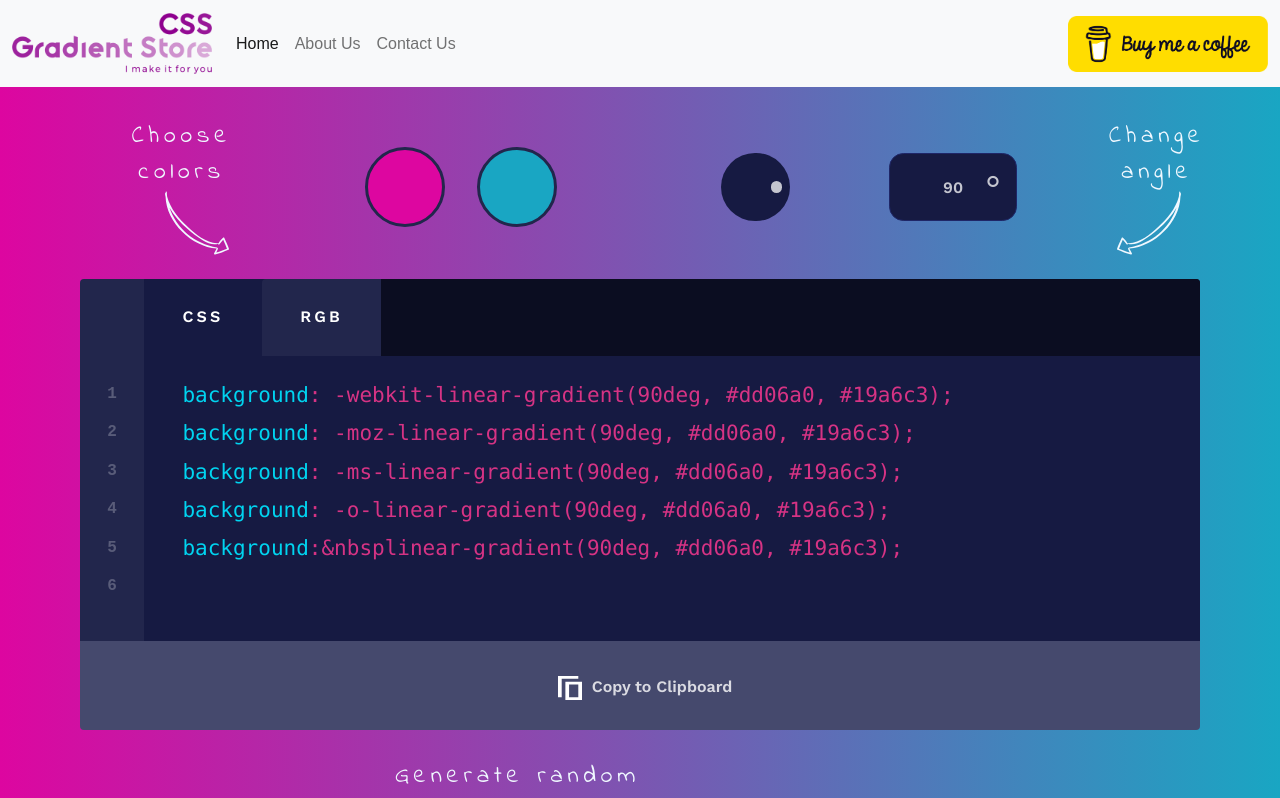
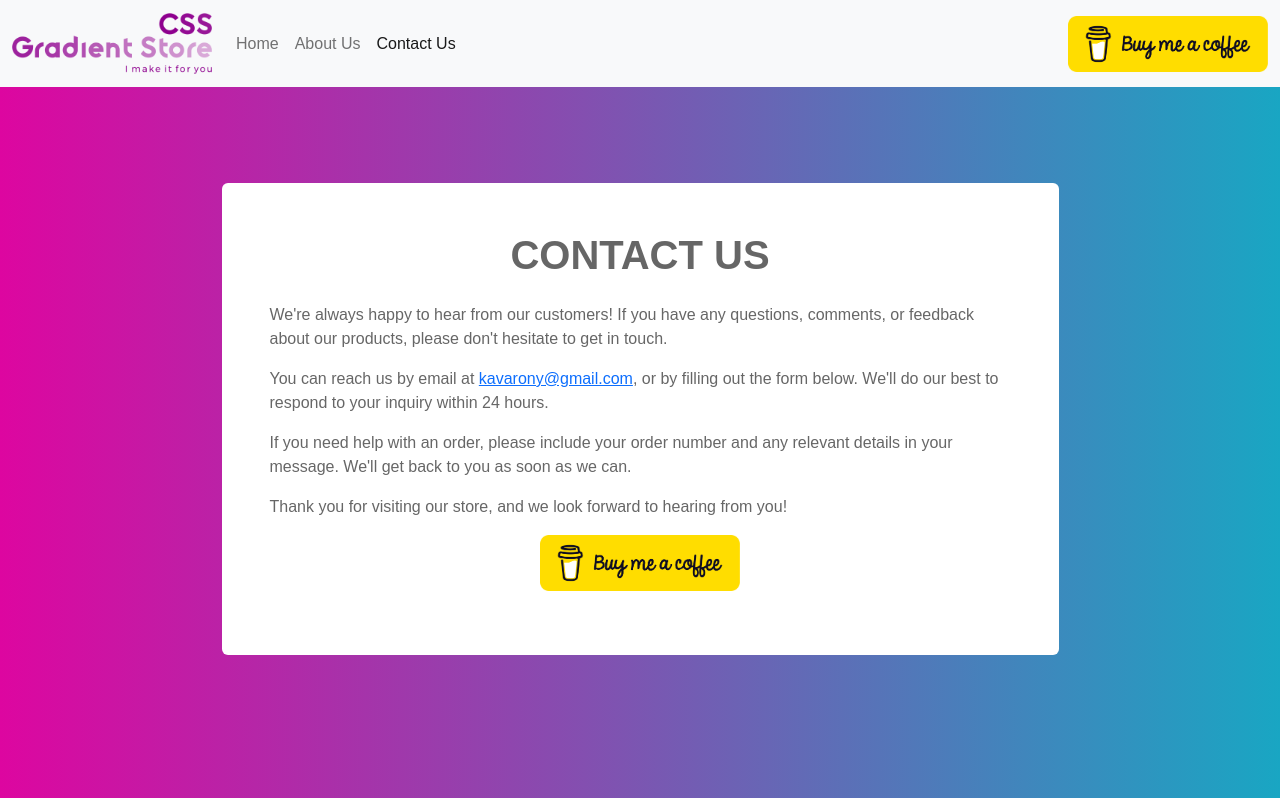
Before and after one commit to kavarony/css-gradient-store, an Angular app: page /contact in a window 1280 px wide. Before the commit this address led to /home. Shown: the top 798 px of the page. Built offline with nearby package versions, Linux system fonts and the light colour scheme.

Commit message:
add new contact page

```diff
--- a/src/app/about/about.component.html
+++ b/src/app/about/about.component.html
@@ -3,7 +3,7 @@
     <section class="d-flex flex-lg-row flex-column my-5 py-lg-5 py-2">
         <div class="container">
             <div class="col-lg-9 px-lg-5 px-3 mx-auto py-lg-5 py-3 bg-white mb-lg-5 mb-2 rounded">
-                <h1 class="mb-4">About Us</h1>
+                <h1 class="mb-4 fw-bold">About Us</h1>
                 <p class="text-start">Welcome to CSS Gradient Store, a free online tool designed by Kava Rony, a talented UI/UX Designer with a passion for creating beautiful designs. Our website, located at <a href="https://cssgradientstore.vercel.app/">https://cssgradientstore.vercel.app/</a>, offers an easy-to-use and user-friendly platform for creating custom gradient backgrounds for your website, blog, or social media profile.</p>
                 <p class="text-start">With a wide variety of colors, angles, and gradient types to choose from, our CSS gradient generator tool allows you to create stunning and professional-looking designs without the need for complex coding or design software. Whether you are a professional designer or a novice, our tool is accessible to everyone and provides an opportunity to enhance your online presence.</p>
                 <p class="text-start">At CSS Gradient Store, we believe that great design should be accessible to everyone, regardless of their technical skills or budget. This is why we created our free CSS gradient generator tool, which is a useful resource for designers all over the world. Our tool has been designed to cater to the needs of the worldwide designer community, making it an invaluable resource for designers everywhere.</p>
--- a/src/app/app-routing.module.ts
+++ b/src/app/app-routing.module.ts
@@ -7,6 +7,7 @@ const routes: Routes = [
   { path: 'header',  loadChildren: () => import('./header/header.module').then(m => m.HeaderModule)   },
   { path: 'footer',  loadChildren: () => import('./footer/footer.module').then(m => m.FooterModule)   },
   { path: 'about',  loadChildren: () => import('./about/about.module').then(m => m.AboutModule)   },
+  { path: 'contact',  loadChildren: () => import('./contact/contact.module').then(m => m.ContactModule)   },
   { path: '**', redirectTo: 'home'},
 ];
 
--- a/src/app/app.module.ts
+++ b/src/app/app.module.ts
@@ -3,7 +3,6 @@ import { BrowserModule } from '@angular/platform-browser';
 import { RouterModule } from '@angular/router';
 import { AppRoutingModule } from './app-routing.module';
 import { AppComponent } from './app.component';
-import { AboutComponent } from './about/about.component';
 
 
 @NgModule({
--- /dev/null
+++ b/src/app/contact/contact-routing.module.ts
@@ -0,0 +1,11 @@
+import { NgModule } from '@angular/core';
+import { RouterModule, Routes } from '@angular/router';
+import { ContactComponent } from './contact.component';
+
+const routes: Routes = [  { path: '', component: ContactComponent }];
+
+@NgModule({
+  imports: [RouterModule.forChild(routes)],
+  exports: [RouterModule]
+})
+export class ContactRoutingModule { }
--- /dev/null
+++ b/src/app/contact/contact.component.css
@@ -0,0 +1,3 @@
+.contactsectioncontainer{
+    margin-top: 135px;
+}
--- /dev/null
+++ b/src/app/contact/contact.component.html
@@ -0,0 +1,16 @@
+<app-header></app-header>
+<div class="container-fluid contactsectioncontainer">
+    <section class="d-flex flex-lg-row flex-column my-5 py-lg-5 py-2">
+        <div class="container">
+            <div class="col-lg-9 px-lg-5 px-3 mx-auto py-lg-5 py-3 bg-white mb-lg-5 mb-2 rounded">
+                <h1 class="mb-4 fw-bold">Contact Us</h1>
+                <p class="text-start">We're always happy to hear from our customers! If you have any questions, comments, or feedback about our products, please don't hesitate to get in touch.</p>
+                <p class="text-start">You can reach us by email at <a href="mailto:kavarony@gmail.com">kavarony@gmail.com</a>, or by filling out the form below. We'll do our best to respond to your inquiry within 24 hours.</p>
+                <p class="text-start">If you need help with an order, please include your order number and any relevant details in your message. We'll get back to you as soon as we can.</p>
+                <p class="text-start">Thank you for visiting our store, and we look forward to hearing from you!</p>
+                <p><a href="https://www.buymeacoffee.com/kavarony"><img src="./assets/image/bmc-button.webp" width="200px" height="56px" alt="BMC Logo"/></a></p>
+            </div>
+        </div>
+    </section>
+</div>
+<app-footer></app-footer>
--- /dev/null
+++ b/src/app/contact/contact.component.ts
@@ -0,0 +1,20 @@
+import { Component } from '@angular/core';
+import { NavigationEnd, Router } from '@angular/router';
+import { filter } from 'rxjs';
+
+@Component({
+  selector: 'app-contact',
+  templateUrl: './contact.component.html',
+  styleUrls: ['./contact.component.css']
+})
+export class ContactComponent {
+  constructor(private router: Router) {}
+
+  ngOnInit() {
+    this.router.events.pipe(
+      filter(event => event instanceof NavigationEnd)
+    ).subscribe(() => {
+      window.location.reload();
+    });
+  }
+}
--- a/src/app/footer/footer.component.html
+++ b/src/app/footer/footer.component.html
@@ -9,7 +9,7 @@
   <ul class="nav col-md-4 justify-content-end">
     <li class="nav-item"><a routerLink="/home" [routerLinkActive]="['active']" class="nav-link px-2 text-muted">Home</a></li>
     <li class="nav-item"><a routerLink="/about" [routerLinkActive]="['active']" class="nav-link px-2 text-muted">About US</a></li>
-    <li class="nav-item"><a href="#" class="nav-link px-2 text-muted">Contact</a></li>
+    <li class="nav-item"><a routerLink="/contact" [routerLinkActive]="['active']" class="nav-link px-2 text-muted">Contact</a></li>
   </ul>
 </div>
 </footer>
--- a/src/app/header/header.component.html
+++ b/src/app/header/header.component.html
@@ -13,7 +13,7 @@
               <a class="nav-link" routerLink="/about" [routerLinkActive]="['active']">About Us</a>
             </li>
             <li class="nav-item">
-               <a class="nav-link" href="#">Contact Us</a>
+               <a class="nav-link" routerLink="/contact" [routerLinkActive]="['active']">Contact Us</a>
             </li>
           </ul>
           <div class="d-flex ms-auto">
```
Also changed, not shown: src/app/contact/contact.module.ts (added, +21 -0 lines), 1 other file (tests, documents, lock files or other folders).
